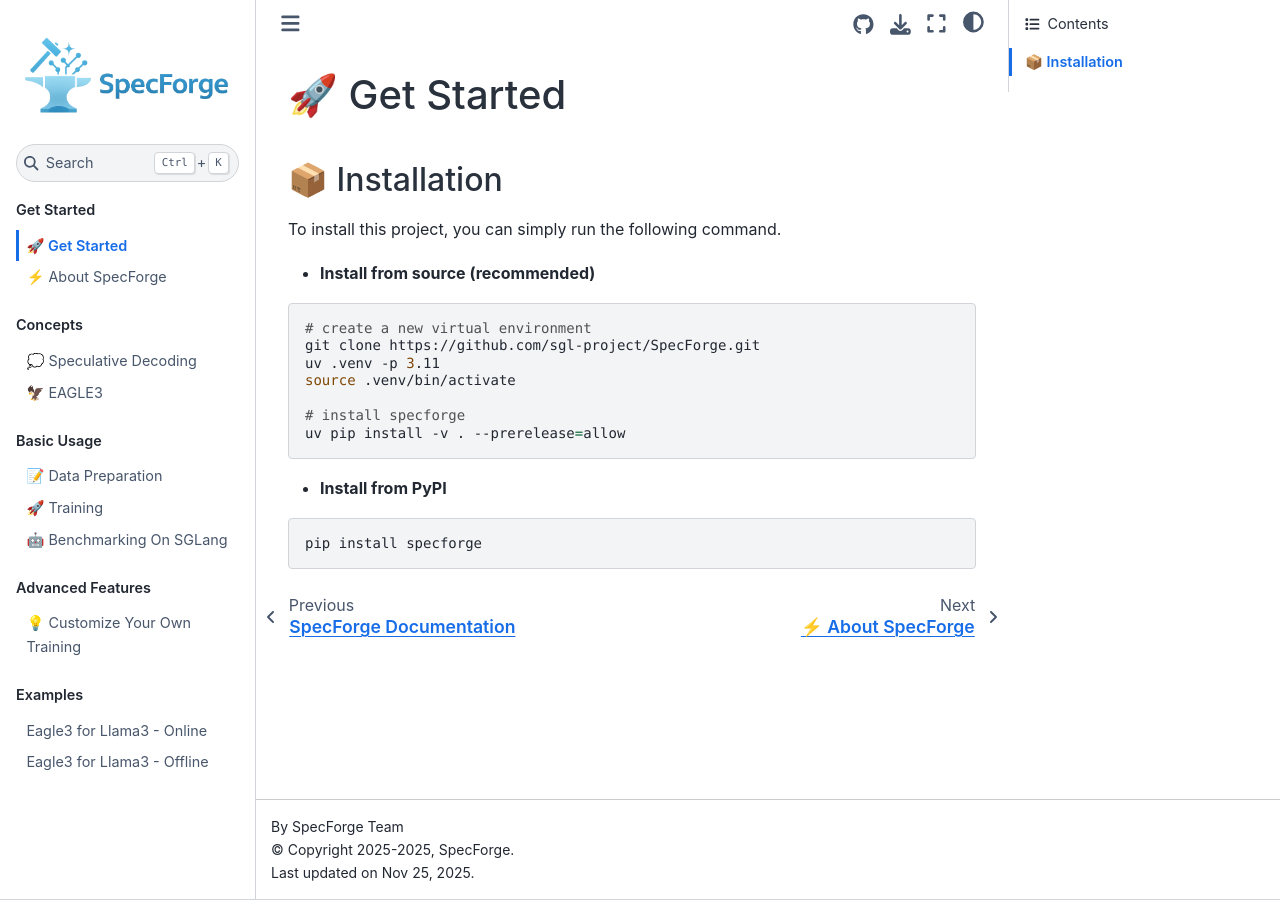
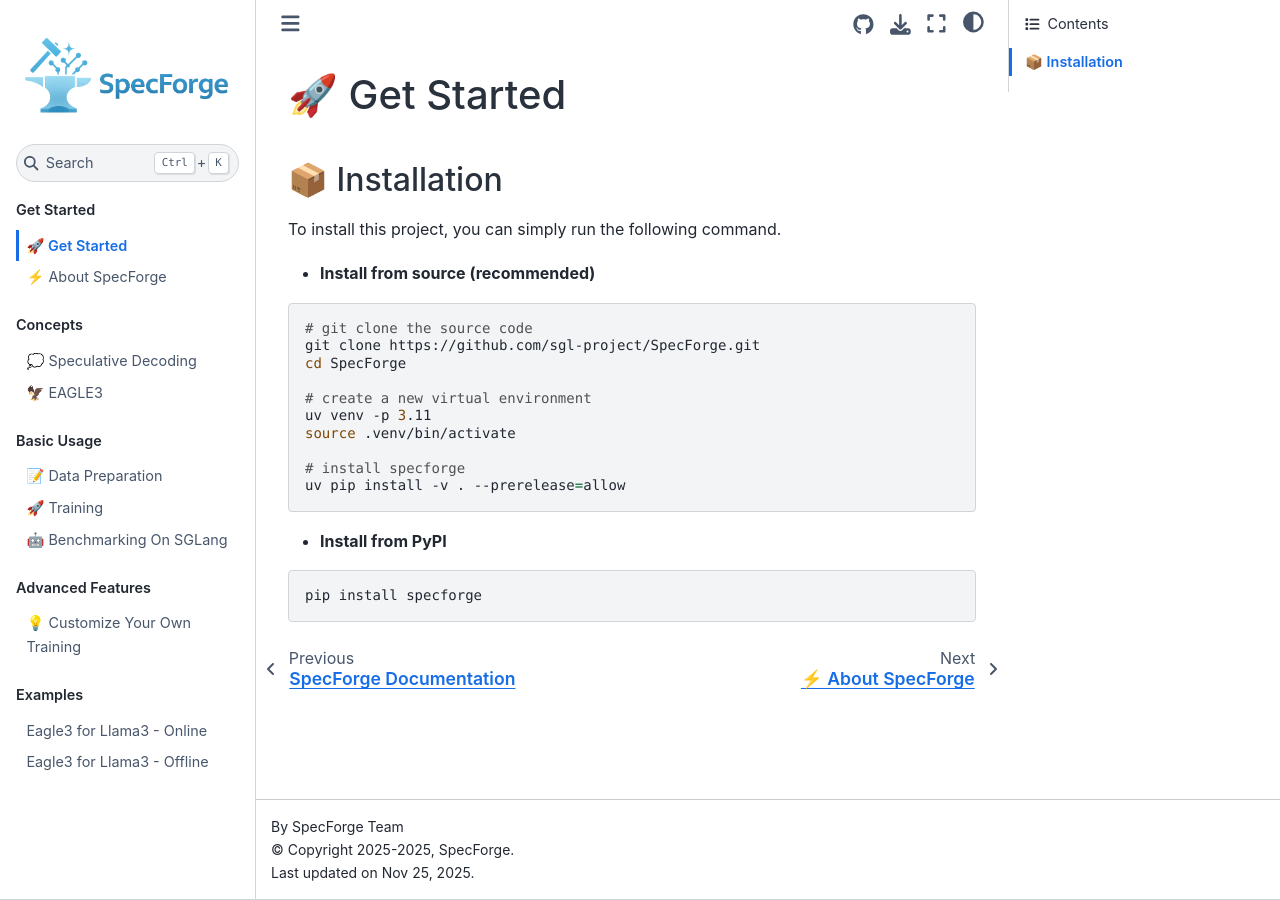
Before and after one commit to yubofredwang/SpecForge, a Sphinx documentation site: the page built from docs/get_started/installation.md, in a window 1280 px wide. Built offline with Sphinx 7.4.7 and the Sphinx Book theme 1.1.4, drawn with Linux system fonts in a browser that asks for light colours.

Commit message:
Fixed the installation command

````diff
--- a/docs/get_started/installation.md
+++ b/docs/get_started/installation.md
@@ -7,9 +7,12 @@
 - **Install from source (recommended)**
 
 ```bash
+# git clone the source code
+git clone https://github.com/sgl-project/SpecForge.git
+cd SpecForge
+
 # create a new virtual environment
-git clone https://github.com/sgl-project/SpecForge.git
-uv .venv -p 3.11
+uv venv -p 3.11
 source .venv/bin/activate
 
 # install specforge
````
